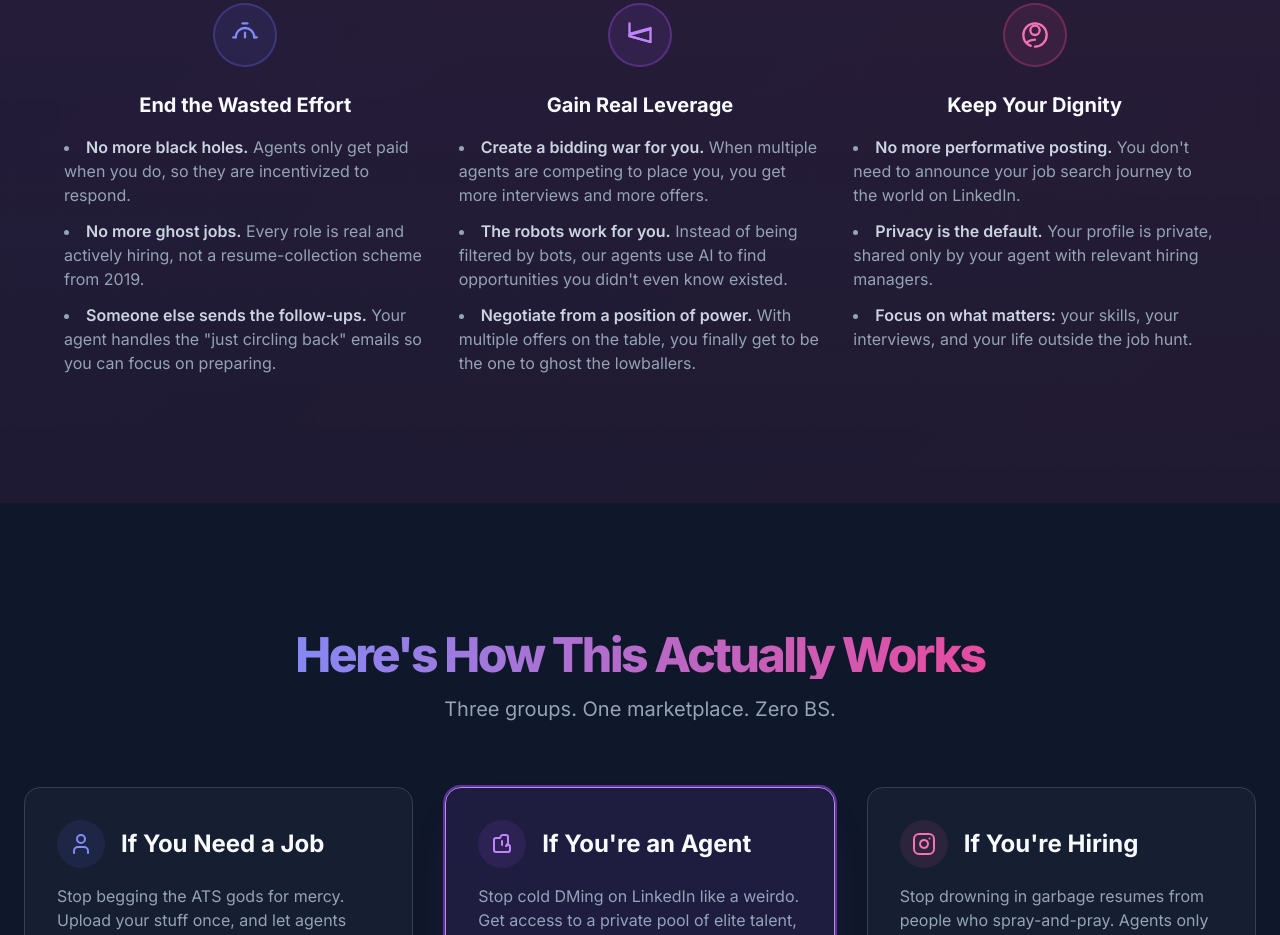
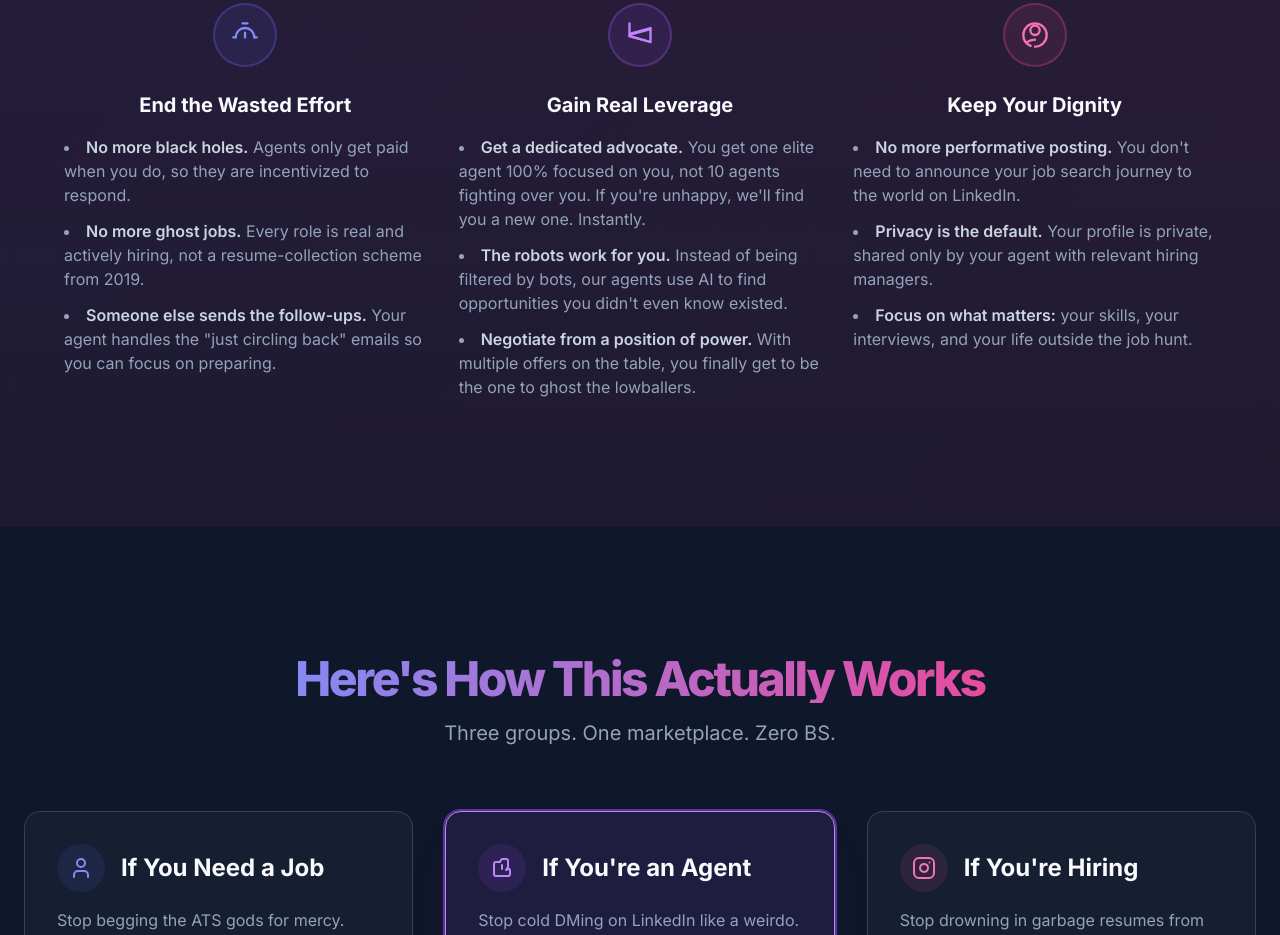
Before and after one commit to definenoob/spot-origin, a plain HTML site: page index.html in a window 1280 px wide. Shown: the part 2073-3008 px from the top of the page. Drawn offline with nearby package versions, Linux system fonts and the light colour scheme.

Commit message:
copy change

```diff
--- a/index.html
+++ b/index.html
@@ -328,7 +328,7 @@
                             </div>
                             <h3 class="text-xl font-bold mb-4">Gain Real Leverage</h3>
                             <ul class="space-y-3 text-slate-400 text-left list-disc list-inside">
-                                <li><span class="font-semibold text-slate-300">Create a bidding war for you.</span> When multiple agents are competing to place you, you get more interviews and more offers.</li>
+                                <li><span class="font-semibold text-slate-300">Get a dedicated advocate.</span> You get one elite agent 100% focused on you, not 10 agents fighting over you. If you're unhappy, we'll find you a new one. Instantly.</li>
                                 <li><span class="font-semibold text-slate-300">The robots work for you.</span> Instead of being filtered by bots, our agents use AI to find opportunities you didn't even know existed.</li>
                                 <li><span class="font-semibold text-slate-300">Negotiate from a position of power.</span> With multiple offers on the table, you finally get to be the one to ghost the lowballers.</li>
                             </ul>
```
